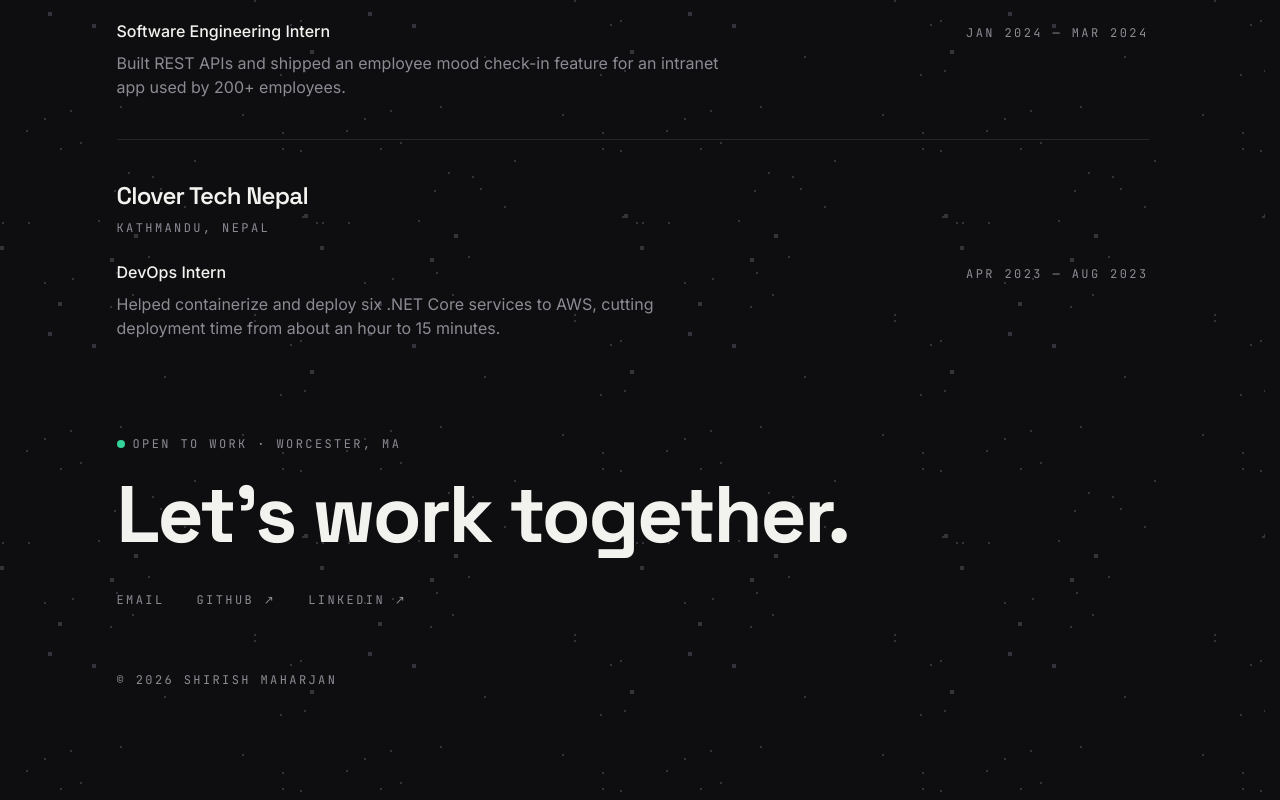
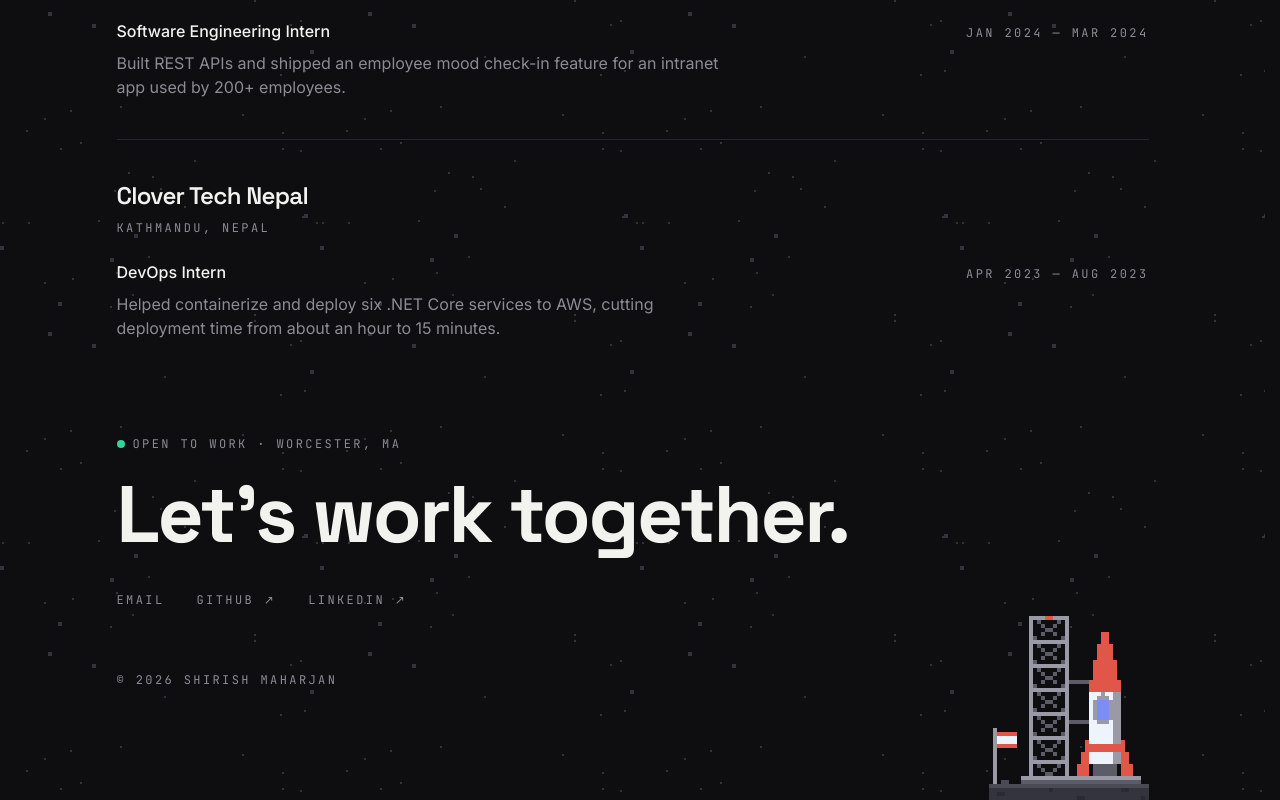
Before and after one commit to mshirish/Portfolio, a React (Vite) app: page / in a window 1280 px wide. Shown: the part 2592-3392 px from the top of the page. Built offline with nearby package versions, Linux system fonts and the light colour scheme; no server answers.

Commit message:
feat(pixel): add the footer launch pad scene

```diff
--- a/src/components/Footer.tsx
+++ b/src/components/Footer.tsx
@@ -4,6 +4,7 @@ import { site } from "../data/site"
 import { EyebrowLabel } from "./EyebrowLabel"
 import { ExternalLink } from "./ExternalLink"
 import { SectionReveal } from "./SectionReveal"
+import { PixelLaunchPad } from "./pixel/PixelLaunchPad"
 
 const LINK_CLASS = "text-muted transition-colors hover:text-accent focus-visible:text-accent"
 
@@ -19,8 +20,9 @@ export function Footer() {
       className="relative overflow-hidden"
     >
       {/* Padding lives here so the container's bottom is the footer's bottom edge, where
-          the footer art stands. md:pb-28 (112px) keeps the © line clear of it. Below md the
-          art is hidden and section-y applies. */}
+          the launch pad stands. The scene (184px tall, 160px wide) sits right of every
+          footer line at md and up; md:pb-28 (112px) keeps the © line above the ground.
+          Below md the art is hidden and section-y applies. */}
       <div className="section-y relative mx-auto max-w-[1080px] px-6 md:pb-28">
         <SectionReveal>
           <EyebrowLabel withDot>
@@ -55,6 +57,10 @@ export function Footer() {
           </p>
         </SectionReveal>
 
+        <PixelLaunchPad
+          target={footerRef}
+          className="pointer-events-none absolute bottom-0 right-6 hidden select-none md:block"
+        />
       </div>
     </footer>
   )
--- /dev/null
+++ b/src/components/pixel/PixelLaunchPad.tsx
@@ -0,0 +1,118 @@
+import { motion } from "framer-motion"
+import type { RefObject } from "react"
+import { useTargetParallax } from "../../hooks/useParallax"
+import type { PixelGrid } from "./pixelGrid"
+import { emptyGrid, rotatedShape } from "./pixelShapes"
+import { rocketShape } from "./PixelRocket"
+import { PixelSprite } from "./PixelSprite"
+
+/**
+ * The footer's launch pad on a strip of moon ground: a flag, a lattice gantry
+ * tower with service arms, and a parked rocket (no exhaust). Grounded, so
+ * nothing bobs; the whole scene only rises with the footer.
+ *
+ * 40×46 cells at 4px = 160×184px.
+ */
+
+const COLS = 40
+const ROWS = 46
+const GROUND_TOP = ROWS - 4 // ground: the bottom 4 rows
+const PAD_TOP = GROUND_TOP - 2 // pad: 2 rows on the ground
+
+/** Copies a sprite's non-empty cells into `grid` with its top-left at (x, y). */
+function stamp(grid: PixelGrid, sprite: PixelGrid, x: number, y: number) {
+  sprite.forEach((row, dy) =>
+    row.forEach((role, dx) => {
+      if (role) grid[y + dy][x + dx] = role
+    }),
+  )
+}
+
+/** Parked rocket: the flight rocket stretched to 36 cells tall, no flame. 15×36 cells. */
+const parkedRocket = rotatedShape((u, v) => rocketShape(u, v * (27 / 36), false), 36, 0)
+
+/** 10×40 lattice: two rails, a rung and an X brace every 6 rows, a red beacon on top. */
+function gantry(): PixelGrid {
+  const w = 10
+  const h = 40
+  const grid = emptyGrid(w, h)
+  for (let y = 0; y < h; y++) {
+    grid[y][0] = "metal"
+    grid[y][w - 1] = "metal"
+    const k = y % 6
+    if (k === 0) for (let x = 1; x < w - 1; x++) grid[y][x] = "metal"
+    else {
+      // Diagonals crossing in each 6-row bay.
+      const a = Math.round(((w - 1) * k) / 6)
+      if (a > 0 && a < w - 1) {
+        grid[y][a] = "metal-shade"
+        grid[y][w - 1 - a] = "metal-shade"
+      }
+    }
+  }
+  grid[0][4] = "rocket-trim"
+  grid[0][5] = "rocket-trim"
+  return grid
+}
+
+function flag(): PixelGrid {
+  const grid = emptyGrid(6, 14)
+  for (let y = 0; y < 14; y++) grid[y][0] = "metal"
+  for (let y = 1; y < 5; y++)
+    for (let x = 1; x < 6; x++) grid[y][x] = y === 2 || y === 3 ? "rocket-body" : "rocket-trim"
+  return grid
+}
+
+function sceneGrid(): PixelGrid {
+  const grid = emptyGrid(COLS, ROWS)
+
+  // Moon ground: a bumpy top row, shaded body, a few craters.
+  const bumps = new Set([3, 4, 12, 27, 28, 29, 36])
+  for (let x = 0; x < COLS; x++) {
+    if (bumps.has(x)) grid[GROUND_TOP - 1][x] = "ground"
+    for (let y = GROUND_TOP; y < ROWS; y++) grid[y][x] = y === GROUND_TOP ? "ground" : "ground-shade"
+  }
+  const craters: [number, number][] = [
+    [2, 44], [3, 44], [15, 43], [22, 45], [23, 45], [33, 43], [34, 43], [38, 45],
+  ]
+  for (const [x, y] of craters) grid[y][x] = "crater"
+
+  // Pad: a flat slab, lit top, shaded edge.
+  for (let x = 8; x < 38; x++) {
+    grid[PAD_TOP][x] = "metal"
+    grid[PAD_TOP + 1][x] = "metal-shade"
+  }
+
+  // Gantry on the pad's left, rocket to its right, joined by two service arms.
+  const g = gantry()
+  const gx = 10
+  stamp(grid, g, gx, PAD_TOP - g.length)
+  const rx = gx + 10 + 2
+  stamp(grid, parkedRocket, rx, PAD_TOP - parkedRocket.length)
+  for (const armY of [PAD_TOP - 24, PAD_TOP - 14]) {
+    for (let x = gx + 10; x < rx + 4; x++) if (!grid[armY][x]) grid[armY][x] = "metal-shade"
+  }
+
+  // Flag on the ground left of the pad.
+  const f = flag()
+  stamp(grid, f, 1, GROUND_TOP - f.length)
+  return grid
+}
+
+const scene = sceneGrid()
+
+/** Bottom-right of the footer; rises 48px (12 cells) as the footer enters the viewport. */
+export function PixelLaunchPad({
+  target,
+  className,
+}: {
+  target: RefObject<HTMLElement | null>
+  className?: string
+}) {
+  const y = useTargetParallax(target, 48)
+  return (
+    <motion.div className={className} style={{ y }} aria-hidden="true">
+      <PixelSprite grid={scene} className="block" />
+    </motion.div>
+  )
+}
```
